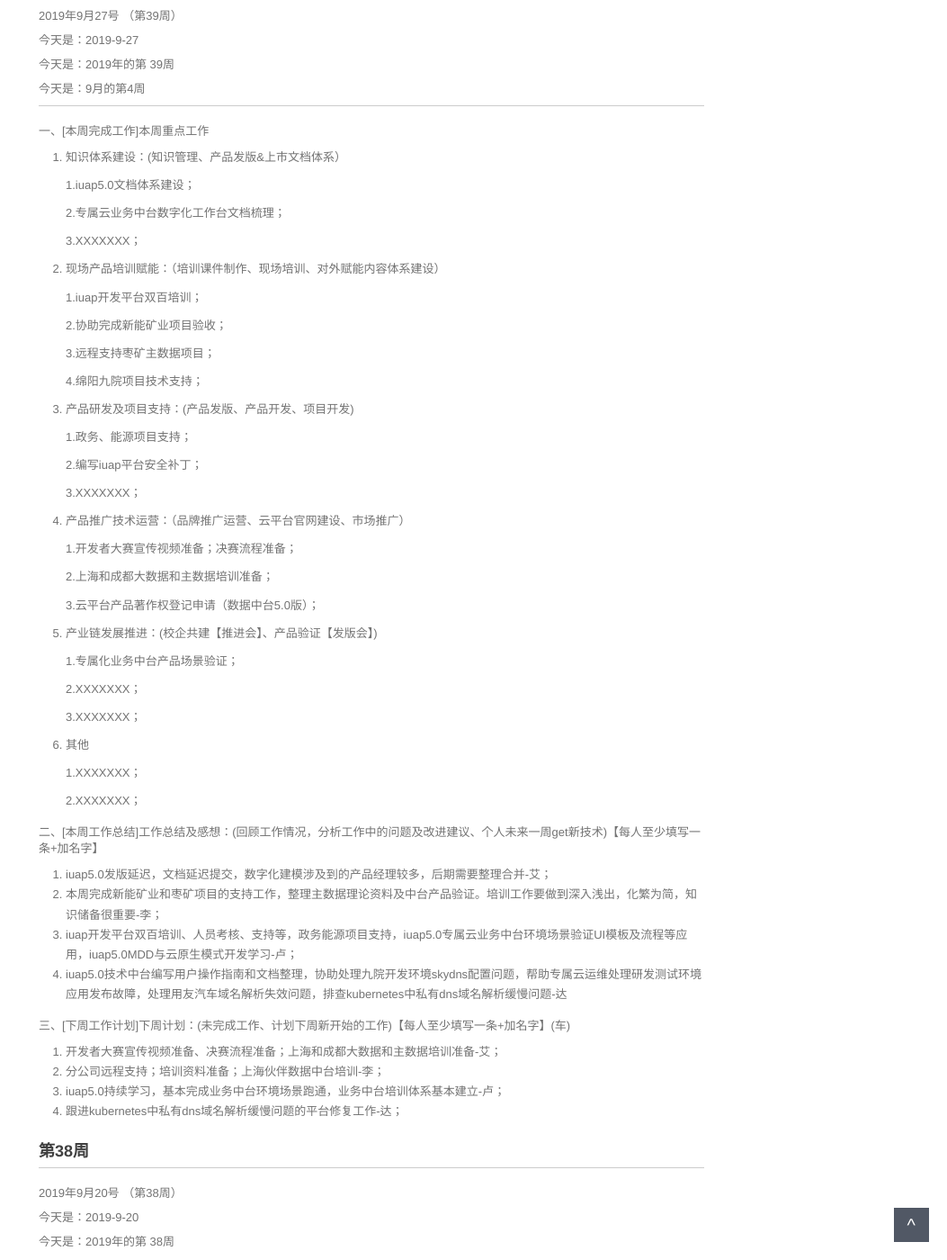
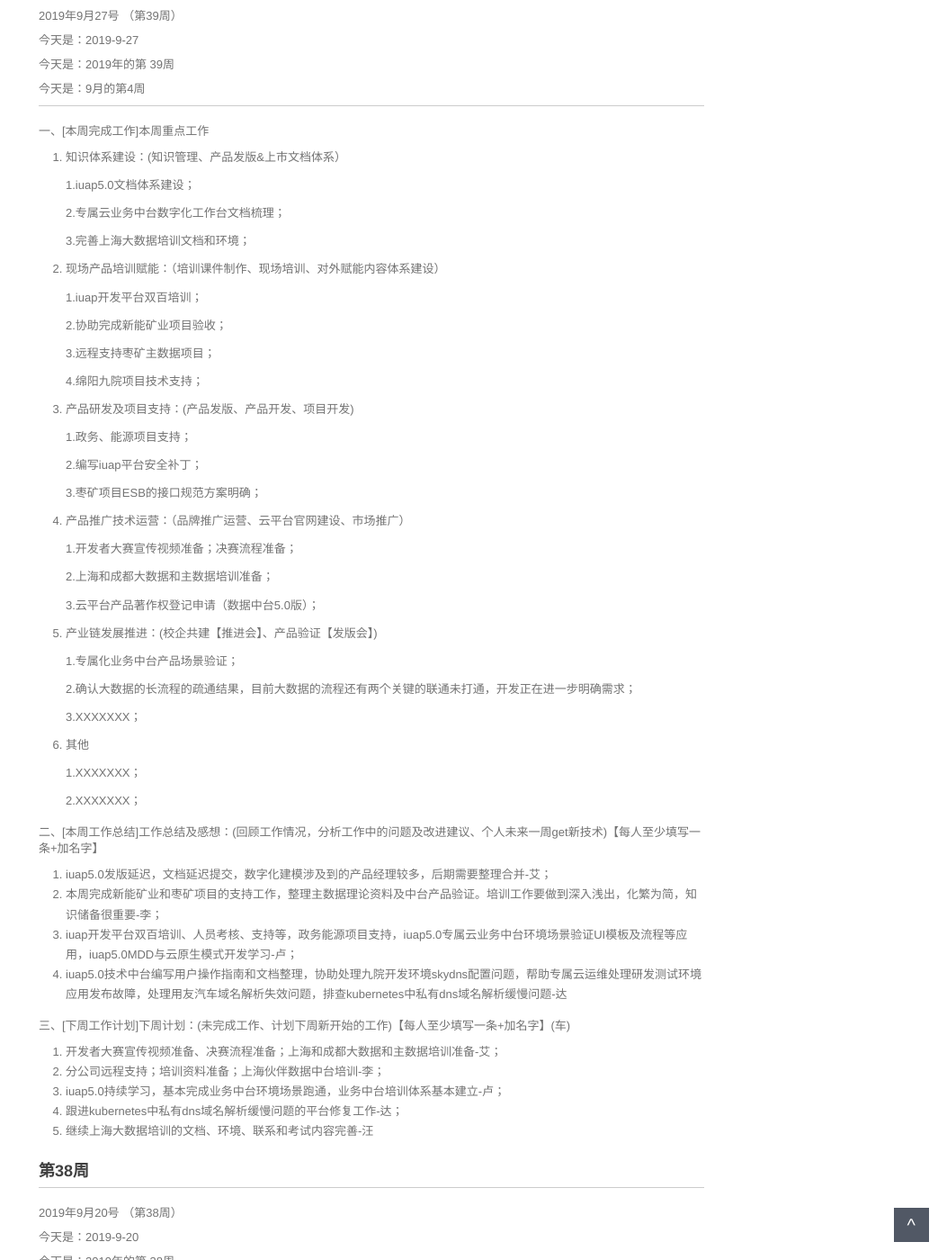
Before and after one commit to walllFlower/blog, a Jekyll site: the page built from _posts/2018-07-17-day_report_cxz.md, in a window 1280 px wide and 1400 px high, scrolled down 372 px. Shown: the whole window at 90% size, without its empty margins (227-1280 px from the left). Built offline with Jekyll 4.4.1, drawn with Linux system fonts in a browser that asks for light colours; comment, search, counter and statistics services are not loaded.

Commit message:
Update 2018-07-17-day_report_cxz.md

```diff
--- a/_posts/2018-07-17-day_report_cxz.md
+++ b/_posts/2018-07-17-day_report_cxz.md
@@ -30,7 +30,7 @@ categories: 技术运营工作周报
 
     2.专属云业务中台数字化工作台文档梳理；
 
-    3.XXXXXXX；
+    3.完善上海大数据培训文档和环境；
 
 2. 现场产品培训赋能：（培训课件制作、现场培训、对外赋能内容体系建设）
 
@@ -48,7 +48,7 @@ categories: 技术运营工作周报
 
     2.编写iuap平台安全补丁；
 
-    3.XXXXXXX；
+    3.枣矿项目ESB的接口规范方案明确；
 
 4. 产品推广技术运营：（品牌推广运营、云平台官网建设、市场推广）
 
@@ -63,7 +63,7 @@ categories: 技术运营工作周报
 
     1.专属化业务中台产品场景验证；
 
-    2.XXXXXXX；
+    2.确认大数据的长流程的疏通结果，目前大数据的流程还有两个关键的联通未打通，开发正在进一步明确需求；
 
     3.XXXXXXX；
 
@@ -86,6 +86,7 @@ categories: 技术运营工作周报
 2. 分公司远程支持；培训资料准备；上海伙伴数据中台培训-李；
 3. iuap5.0持续学习，基本完成业务中台环境场景跑通，业务中台培训体系基本建立-卢；
 4. 跟进kubernetes中私有dns域名解析缓慢问题的平台修复工作-达；
+5. 继续上海大数据培训的文档、环境、联系和考试内容完善-汪
 
 
 
```
